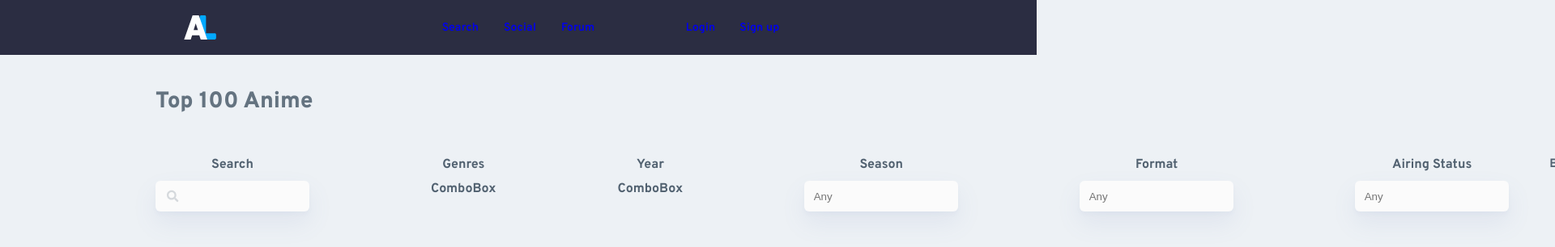
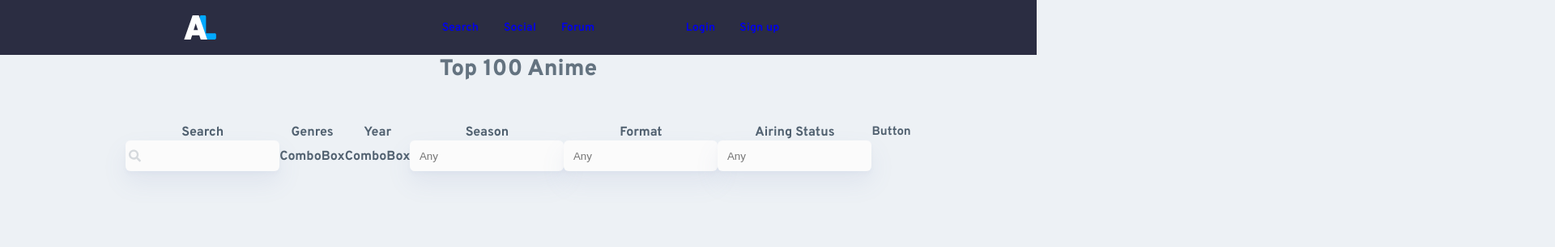
Before and after one commit to BiBCast/web_page, a React (Vite) app: page / in a window 1280 px wide. Shown: the top 306 px of the page at 81% size, 1920 px wide, since content can reach past the window. Built offline with nearby package versions, Linux system fonts and the light colour scheme.

Commit message:
center title

```diff
--- a/src/components/FilterShow.tsx
+++ b/src/components/FilterShow.tsx
@@ -1,35 +1,38 @@
-import { Input } from "./Input";
-import { ComboBox } from "./ComboBox";
-import { Select } from "./Select";
-import { Button } from "./Button";
-export function FilterShow() {
+import { Input } from './Input'
+import { ComboBox } from './ComboBox'
+import { Select } from './Select'
+import { Button } from './Button'
+export function FilterShow () {
   return (
     <>
-      <div className="filtershow">
+      <div className='filtershow'>
+        <div>
+          <div>
             <span>top 100 anime</span>
-        <div className="filtershow-container">
-          <div className="filtershow-items">
-            <div className="filtershow-element">
+          </div>
+          <div className='filtershow-container'>
+            <div className='filtershow-items'>
+              <div className='filtershow-element'>
                 <span>search</span>
                 <Input />
               </div>
-            <div className="filtershow-element">
+              <div className='filtershow-element'>
                 <span>genres</span>
                 <ComboBox />
               </div>
-            <div className="filtershow-element">
+              <div className='filtershow-element'>
                 <span>year</span>
                 <ComboBox />
               </div>
-            <div className="filtershow-element">
+              <div className='filtershow-element'>
                 <span>season</span>
                 <Select />
               </div>
-            <div className="filtershow-element">
+              <div className='filtershow-element'>
                 <span>format</span>
                 <Select />
               </div>
-            <div className="filtershow-element">
+              <div className='filtershow-element'>
                 <span>airing status</span>
                 <Select />
               </div>
@@ -37,6 +40,7 @@ export function FilterShow() {
             <Button />
           </div>
         </div>
+      </div>
     </>
-  );
+  )
 }
--- a/src/components/Input.tsx
+++ b/src/components/Input.tsx
@@ -1,26 +1,26 @@
-export function Input() {
+export function Input () {
   return (
     <>
-      <div className="input">
-        <div className="input-container">
+      <div className='input'>
+        <div className='input-container'>
           <div>
             <svg
-              viewBox="0 0 512 512"
-              stroke="currentColor"
-              fill="currentColor"
-              height="0.9em"
-              width="0.9em"
+              viewBox='0 0 512 512'
+              stroke='currentColor'
+              fill='currentColor'
+              height='0.9em'
+              width='2.5rem'
             >
               <path
-                fill="currentColor"
-                stroke="currentColor"
-                d="M505 442.7L405.3 343c-4.5-4.5-10.6-7-17-7H372c27.6-35.3 44-79.7 44-128C416 93.1 322.9 0 208 0S0 93.1 0 208s93.1 208 208 208c48.3 0 92.7-16.4 128-44v16.3c0 6.4 2.5 12.5 7 17l99.7 99.7c9.4 9.4 24.6 9.4 33.9 0l28.3-28.3c9.4-9.4 9.4-24.6.1-34zM208 336c-70.7 0-128-57.2-128-128 0-70.7 57.2-128 128-128 70.7 0 128 57.2 128 128 0 70.7-57.2 128-128 128z"
+                fill='currentColor'
+                stroke='currentColor'
+                d='M505 442.7L405.3 343c-4.5-4.5-10.6-7-17-7H372c27.6-35.3 44-79.7 44-128C416 93.1 322.9 0 208 0S0 93.1 0 208s93.1 208 208 208c48.3 0 92.7-16.4 128-44v16.3c0 6.4 2.5 12.5 7 17l99.7 99.7c9.4 9.4 24.6 9.4 33.9 0l28.3-28.3c9.4-9.4 9.4-24.6.1-34zM208 336c-70.7 0-128-57.2-128-128 0-70.7 57.2-128 128-128 70.7 0 128 57.2 128 128 0 70.7-57.2 128-128 128z'
               />
             </svg>
           </div>
-          <input type="search" className="focus" />
+          <input type='search' className='focus' />
         </div>
       </div>
     </>
-  );
+  )
 }
--- a/src/index.css
+++ b/src/index.css
@@ -3,7 +3,7 @@
 @tailwind utilities; */
 /* NAVBAR */
 /* TODO: include in different div logo and the menu items(plus the special) and refactor css accordingly   */
-@import url("https://fonts.googleapis.com/css2?family=Overpass:ital,wght@0,100;0,200;0,300;0,400;0,500;0,600;0,700;0,800;0,900;1,100;1,200;1,300;1,400;1,500;1,600;1,700;1,800;1,900&display=swap");
+@import url('https://fonts.googleapis.com/css2?family=Overpass:ital,wght@0,100;0,200;0,300;0,400;0,500;0,600;0,700;0,800;0,900;1,100;1,200;1,300;1,400;1,500;1,600;1,700;1,800;1,900&display=swap');
 :root {
   --color-background: 237, 241, 245;
   --color-foreground: 250, 250, 250;
@@ -91,7 +91,7 @@ body {
   height: 100%;
   font-size: 62.5%;
   /* font-size: 1rem; */
-  font-family: "Overpass", "Poppins", sans-serif;
+  font-family: 'Overpass', 'Poppins', sans-serif;
   background: rgba(var(--color-background-200));
   color: var(--text);
 }
@@ -239,7 +239,7 @@ header {
   &::before {
     width: 0;
     height: 0;
-    content: "";
+    content: '';
     border-bottom: 0.6rem solid currentColor;
     border-left: 0.4rem solid transparent;
     border-right: 0.4rem solid transparent;
@@ -350,19 +350,27 @@ header {
   display: flex;
   flex-direction: column;
   margin-top: 4rem;
-  margin-left: 15%;
+  justify-content: center;
+  margin: 0 auto;
+  /*margin-inline: 2rem;
+  padding-inline: 2rem;*/
 }
-.filtershow > span {
+.filtershow > div {
+  display: flex;
+  flex-direction: column;
+  justify-content: center;
+  align-items: center;
+}
+.filtershow > div:has(span) {
   font-size: 2.8rem;
   font-weight: 800;
   color: rgb(var(--color-gray-800));
-  text-align: start;
   text-transform: capitalize;
 }
 .filtershow-container {
   display: flex;
-  justify-content: flex-start;
-  gap: 5rem;
+  /*justify-content: center;*/
+  /* gap: 5rem; */
   font-size: 1.5rem;
   font-weight: 700;
   color: rgb(var(--color-gray-900));
@@ -371,7 +379,7 @@ header {
 .filtershow-items {
   display: flex;
   flex-direction: row;
-  gap: 15rem;
+  /* gap: 15rem; */
 }
 .filtershow-element {
   display: flex;
@@ -380,7 +388,7 @@ header {
   align-items: center;
   text-transform: capitalize;
   & > div {
-    margin-top: 1rem;
+    padding-top: 1rem;
   }
 }
 .input {
@@ -418,7 +426,8 @@ header {
     stroke-width: 1;
   }
   & :nth-child(1) {
-    margin-left: 1rem;
+    padding-left: 1rem;
+    margin-bottom: 1rem;
   }
   /*  & .select {
     margin-left: 1rem;
```
Lines whose indentation alone changed are shown as unchanged.
